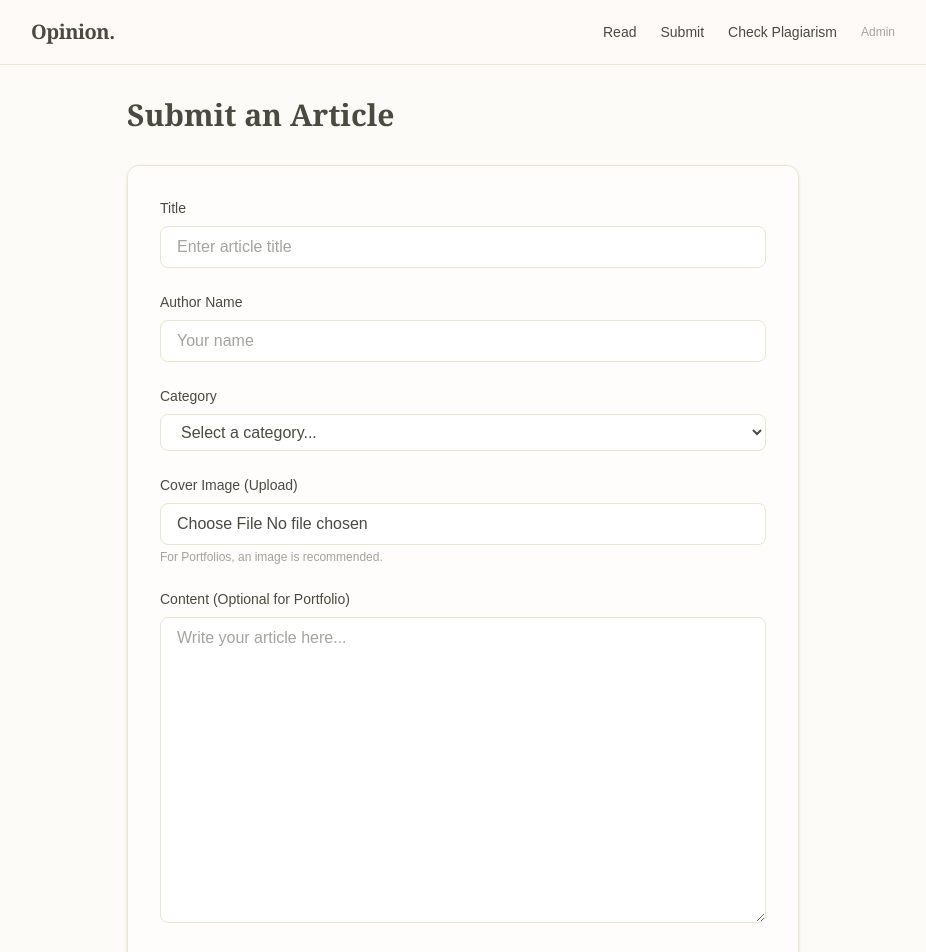
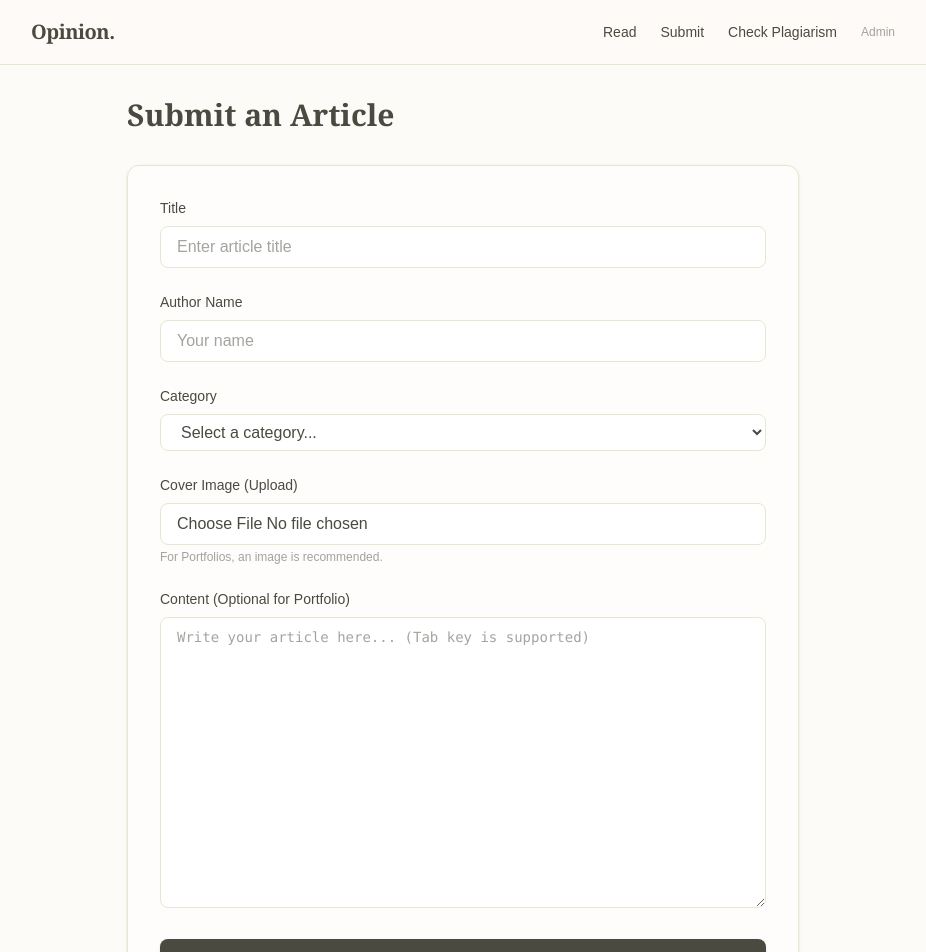
Before and after one commit to dlehgus080310-boop/Opinion-platform, a Next.js app: page /submit in a window 1280 px wide. Shown: the top 952 px of the page, without its empty margins (177-1103 px from the left). Built offline with nearby package versions, Linux system fonts and the light colour scheme.

Commit message:
Feat: Add Tab key support for article editor

```diff
--- a/src/app/admin/edit/[id]/page.tsx
+++ b/src/app/admin/edit/[id]/page.tsx
@@ -2,6 +2,7 @@ import { getArticleById } from "@/lib/store";
 import { editArticle } from "@/app/actions";
 import Link from "next/link";
 import { ArrowLeft, Save } from "lucide-react";
+import { ArticleEditor } from "@/components/ArticleEditor";
 
 interface PageProps {
     params: Promise<{ id: string }>;
@@ -124,12 +125,12 @@ export default async function EditPage(props: PageProps) {
                     <label htmlFor="content" className="block text-sm font-medium text-beige-900 mb-2">
                         Content
                     </label>
-                    <textarea
+                    <ArticleEditor
                         id="content"
                         name="content"
                         rows={12}
                         defaultValue={article.content}
-                        className="w-full px-4 py-2 rounded-lg border border-beige-200 bg-white focus:outline-none focus:ring-2 focus:ring-amber-200/50 resize-y"
+                        className="w-full px-4 py-2 rounded-lg border border-beige-200 bg-white focus:outline-none focus:ring-2 focus:ring-amber-200/50 resize-y font-mono text-sm leading-relaxed"
                     />
                 </div>
 
--- a/src/app/submit/page.tsx
+++ b/src/app/submit/page.tsx
@@ -1,4 +1,5 @@
 import { submitArticle } from "@/app/actions";
+import { ArticleEditor } from "@/components/ArticleEditor";
 
 export default function SubmitPage() {
     return (
@@ -74,12 +75,12 @@ export default function SubmitPage() {
                     <label htmlFor="content" className="block text-sm font-medium text-beige-900 mb-2">
                         Content (Optional for Portfolio)
                     </label>
-                    <textarea
+                    <ArticleEditor
                         id="content"
                         name="content"
                         rows={12}
-                        className="w-full px-4 py-2 rounded-lg border border-beige-200 bg-white focus:outline-none focus:ring-2 focus:ring-amber-200/50 resize-y"
-                        placeholder="Write your article here..."
+                        className="w-full px-4 py-2 rounded-lg border border-beige-200 bg-white focus:outline-none focus:ring-2 focus:ring-amber-200/50 resize-y font-mono text-sm leading-relaxed"
+                        placeholder="Write your article here... (Tab key is supported)"
                     />
                 </div>
 
--- /dev/null
+++ b/src/components/ArticleEditor.tsx
@@ -0,0 +1,43 @@
+'use client';
+
+import { KeyboardEvent } from 'react';
+
+interface ArticleEditorProps {
+    id: string;
+    name: string;
+    defaultValue?: string;
+    placeholder?: string;
+    rows?: number;
+    className?: string;
+    required?: boolean;
+}
+
+export function ArticleEditor({ id, name, defaultValue, placeholder, rows = 12, className, required }: ArticleEditorProps) {
+    const handleKeyDown = (e: KeyboardEvent<HTMLTextAreaElement>) => {
+        if (e.key === 'Tab') {
+            e.preventDefault();
+            const target = e.currentTarget;
+            const start = target.selectionStart;
+            const end = target.selectionEnd;
+
+            // set textarea value to: text before caret + tab + text after caret
+            target.value = target.value.substring(0, start) + "\t" + target.value.substring(end);
+
+            // put caret at right position again
+            target.selectionStart = target.selectionEnd = start + 1;
+        }
+    };
+
+    return (
+        <textarea
+            id={id}
+            name={name}
+            defaultValue={defaultValue}
+            placeholder={placeholder}
+            rows={rows}
+            className={className}
+            required={required}
+            onKeyDown={handleKeyDown}
+        />
+    );
+}
```
